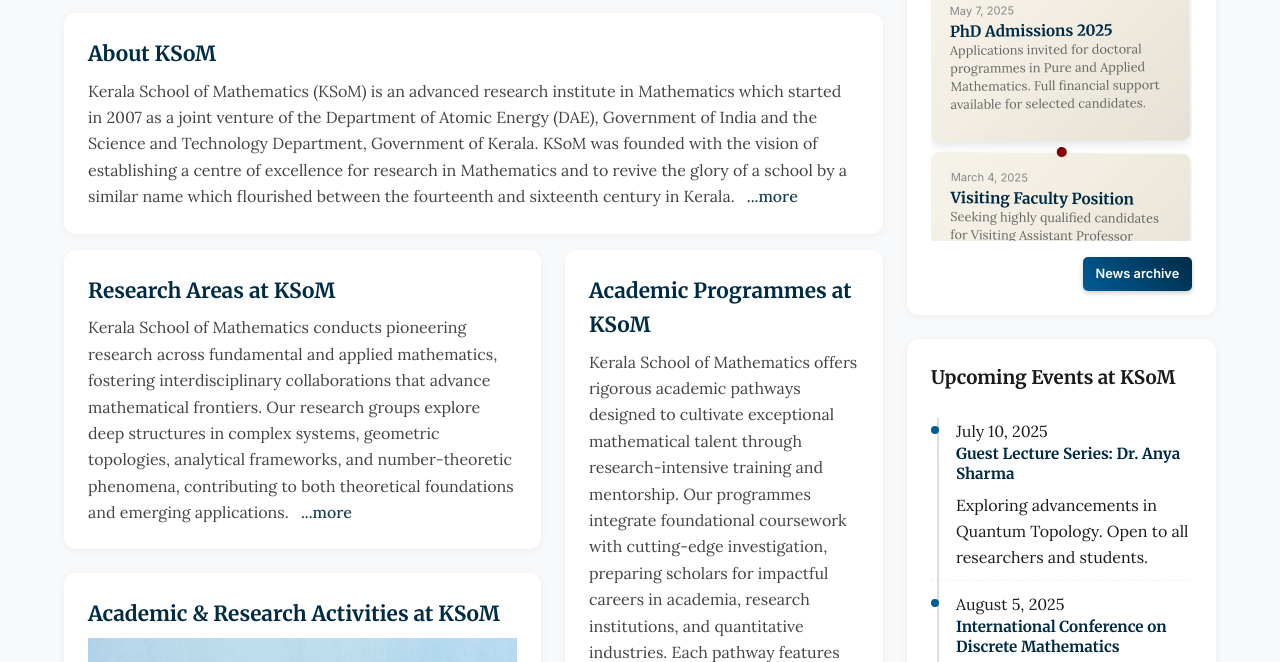
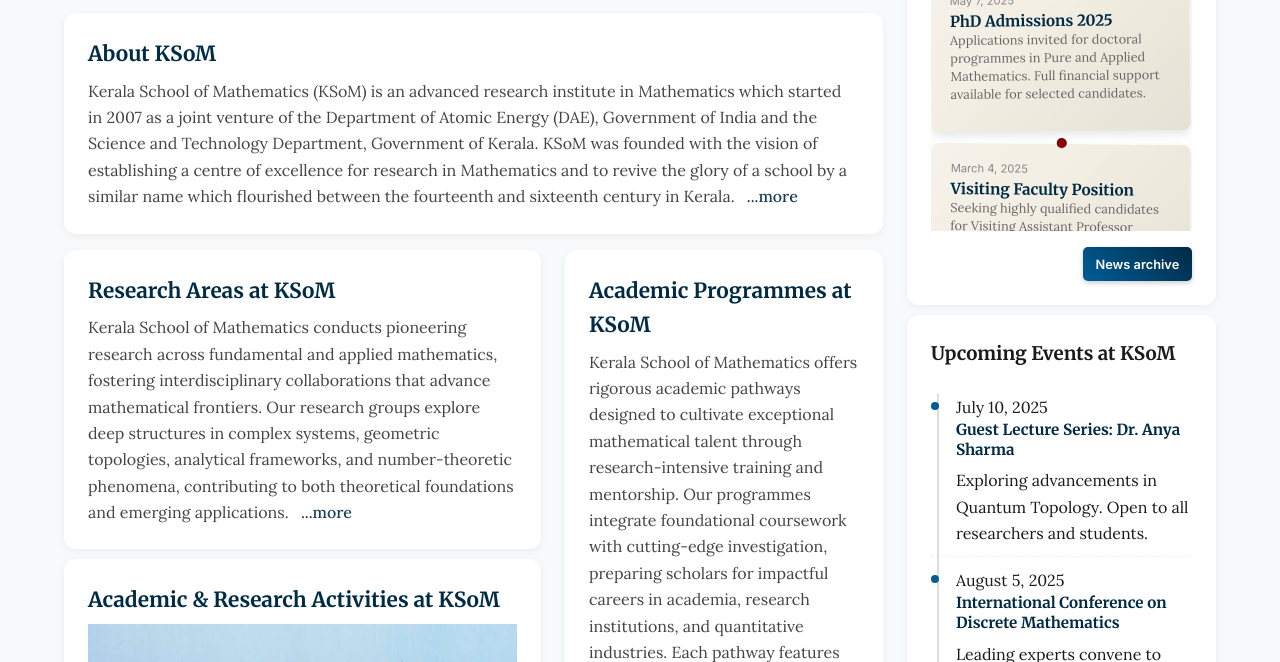
Before and after one commit to ksom-coe/ksom-coe.github.io, an Eleventy site: page index.md in a window 1280 px wide. Shown: the part 439-1101 px from the top of the page. Built offline with nearby package versions, Linux system fonts and the light colour scheme; Eleventy itself is replaced by a stand-in of ours; files that its build step writes are made by us from their sources; files whose address does not match are found by name.

Commit message:
Update style.css

```diff
--- a/css/style.css
+++ b/css/style.css
@@ -421,7 +421,7 @@
 .sidebar-container {
     display: flex;
     flex-direction: column;
-    gap: 0.5rem; /* Consistent spacing between sections within these flex containers */
+    gap: 0.2rem; /* Consistent spacing between sections within these flex containers */
     padding: 0; /* Remove internal padding, handled by child elements */
     background: transparent; /* Remove background, handled by child elements */
     box-shadow: none; /* Remove shadow, handled by child elements */
```
